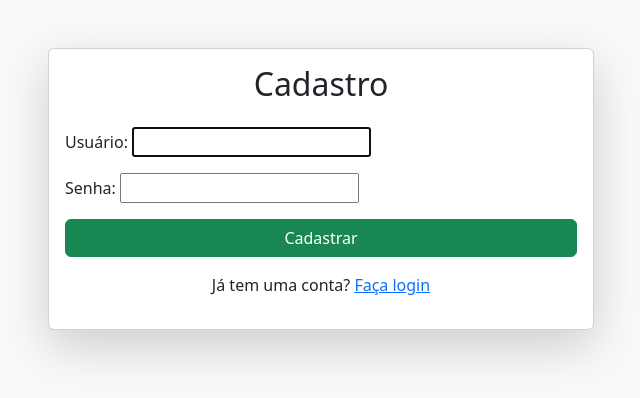
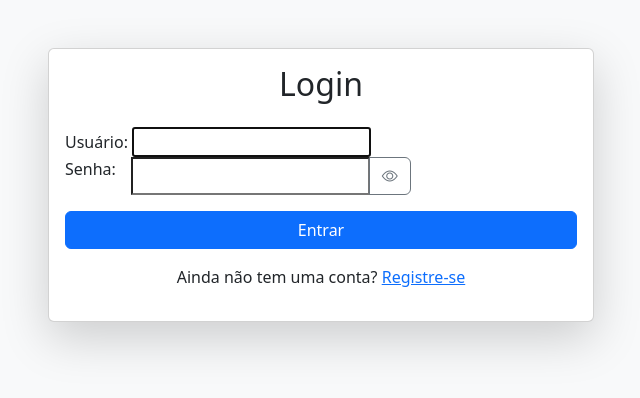
Before and after one commit to JoaoSantos777/controle-financeiro, a Django app: page /login/ in a window 1280 px wide. Shown: the top 398 px of the page, without its empty margins (319-959 px from the left). Run offline with Django 5.2, Linux system fonts and the light colour scheme.

Commit message:
Corrigindo erros na tela de login

```diff
--- a/accounts/templates/login.html
+++ b/accounts/templates/login.html
@@ -2,14 +2,18 @@
 
 <!DOCTYPE html>
 <html lang="pt-br">
+
 <head>
+
     <meta charset="UTF-8">
+
     <meta name="viewport" content="width=device-width, initial-scale=1.0">
-    <title>Cadastro</title>
+    <title>Login</title>
 
     <link href="https://cdn.jsdelivr.net/npm/bootstrap@5.3.3/dist/css/bootstrap.min.css" rel="stylesheet">
     <link href="https://cdn.jsdelivr.net/npm/bootstrap-icons@1.10.5/font/bootstrap-icons.css" rel="stylesheet">
 </head>
+
 <body class="bg-light">
 
     <div class="container mt-5">
@@ -17,29 +21,30 @@
             <div class="col-md-6">
                 <div class="card shadow-lg">
                     <div class="card-body">
-                        <h2 class="text-center mb-4">Cadastro</h2>
+                        <h2 class="text-center mb-4">Login</h2>
 
                         <form method="post" novalidate>
                             {% csrf_token %}
-                            {{ form.non_field_errors }}
 
-                            {% for field in form %}
-                                <div class="mb-3">
-                                    {{ field.label_tag }}
-                                    {{ field }}
-                                    {% if field.errors %}
-                                        <div class="text-danger small">{{ field.errors|striptags }}</div>
-                                    {% endif %}
-                                </div>
-                            {% endfor %}
+                            {{ form.username.label_tag }}
+                            {{ form.username }}
 
-                            <div class="d-grid gap-2">
-                                <button type="submit" class="btn btn-success">Cadastrar</button>
+                            <div class="input-group mb-3">
+                                <label for="id_password" style="margin-right: 1rem;">Senha:</label>
+                                {{ form.password }}
+                                <button class="btn btn-outline-secondary" type="button" id="togglePassword">
+                                    <i class="bi bi-eye" id="icon"></i>
+                                </button>
+                            </div>
+
+                            <div class="d-grid">
+                                <button type="submit" class="btn btn-primary">Entrar</button>
                             </div>
                         </form>
 
                         <p class="mt-3 text-center">
-                            Já tem uma conta? <a href="{% url 'login' %}">Faça login</a>
+                            Ainda não tem uma conta?
+                            <a href="{% url 'register' %}">Registre-se</a>
                         </p>
                     </div>
                 </div>
@@ -47,6 +52,19 @@
         </div>
     </div>
 
+    <script>
+        const togglePassword = document.querySelector("#togglePassword");
+        const passwordField = document.querySelector("#id_password");
+        const icon = document.querySelector("#icon");
+
+        togglePassword.addEventListener("click", () => {
+            const type = passwordField.getAttribute("type") === "password" ? "text" : "password";
+            passwordField.setAttribute("type", type);
+            icon.classList.toggle("bi-eye");
+            icon.classList.toggle("bi-eye-slash");
+        });
+    </script>
     <script src="https://cdn.jsdelivr.net/npm/bootstrap@5.3.3/dist/js/bootstrap.bundle.min.js"></script>
 </body>
+
 </html>
```
Also changed, not shown: db.sqlite3.
